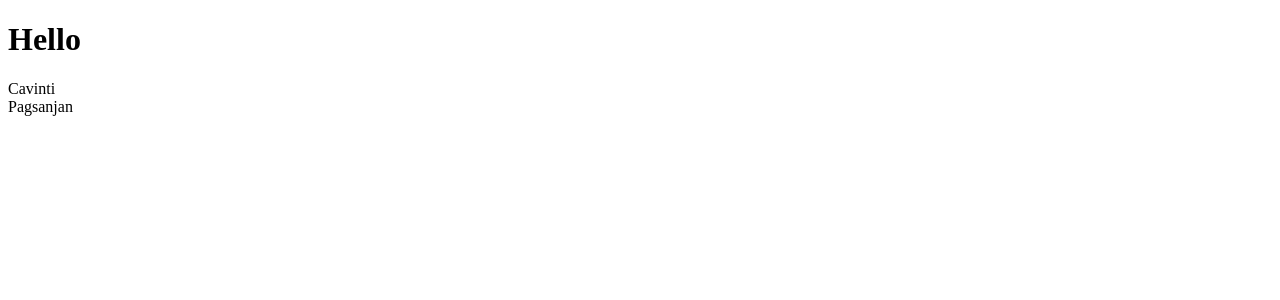
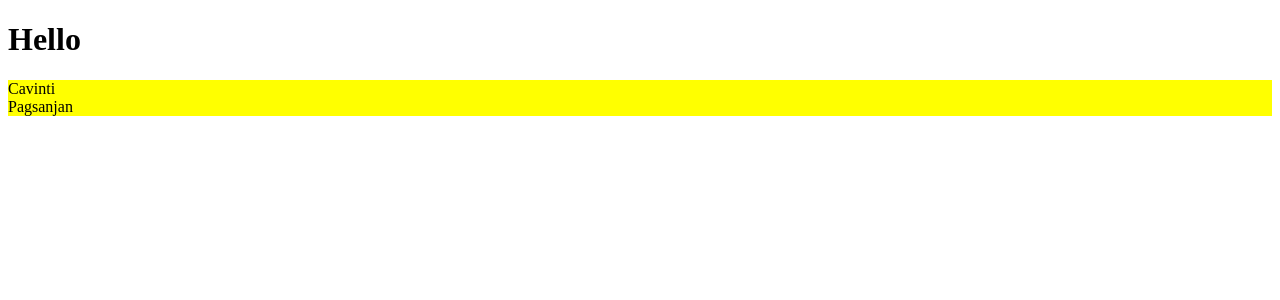
Before and after one commit to exequielarroyo/react-mosh, a React (Vite) app: page / in a window 1280 px wide. Shown: the top 300 px of the page. Built offline with nearby package versions, Linux system fonts and the light colour scheme.

Commit message:
CSS modules

```diff
--- a/src/components/ListGroup/ListGroup.css
+++ /dev/null
@@ -1,4 +0,0 @@
-.list-group {
-    list-style: none;
-    padding: 0;
-}
--- /dev/null
+++ b/src/components/ListGroup/ListGroup.module.css
@@ -0,0 +1,8 @@
+.listGroup {
+    list-style: none;
+    padding: 0;
+}
+
+.container {
+    background: yellow;
+}
--- a/src/components/ListGroup/ListGroup.tsx
+++ b/src/components/ListGroup/ListGroup.tsx
@@ -1,5 +1,5 @@
 import { useState } from "react";
-import './ListGroup.css'
+import styles from './ListGroup.module.css'
 
 interface Props {
     items: string[];
@@ -13,7 +13,7 @@
     return (
             <>
             <h1>{heading}</h1>
-            <ul className="list-group">
+            <ul className={[styles.listGroup, styles.container].join(' ')}>
             {items.length === 0 && <p>No items</p>}
             {items.map((i, index)=>(
                         <li key={i}
```
